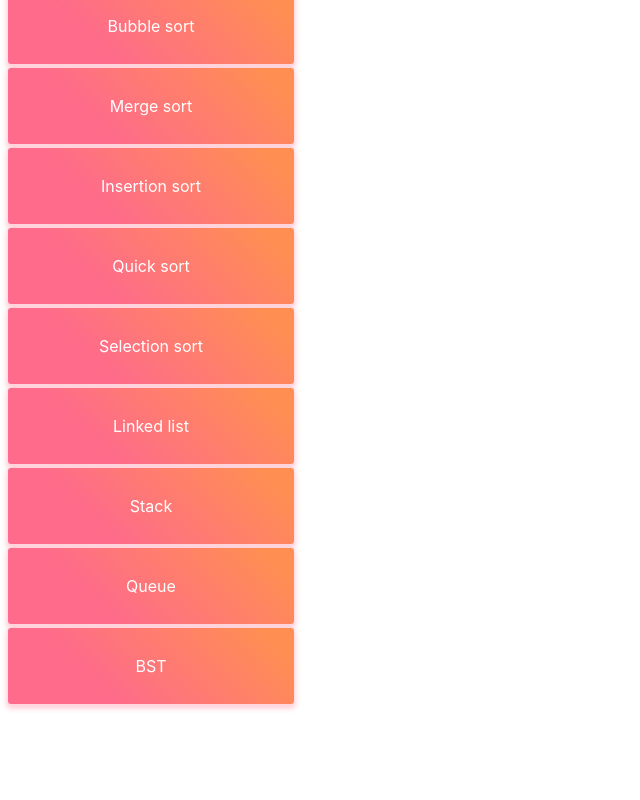
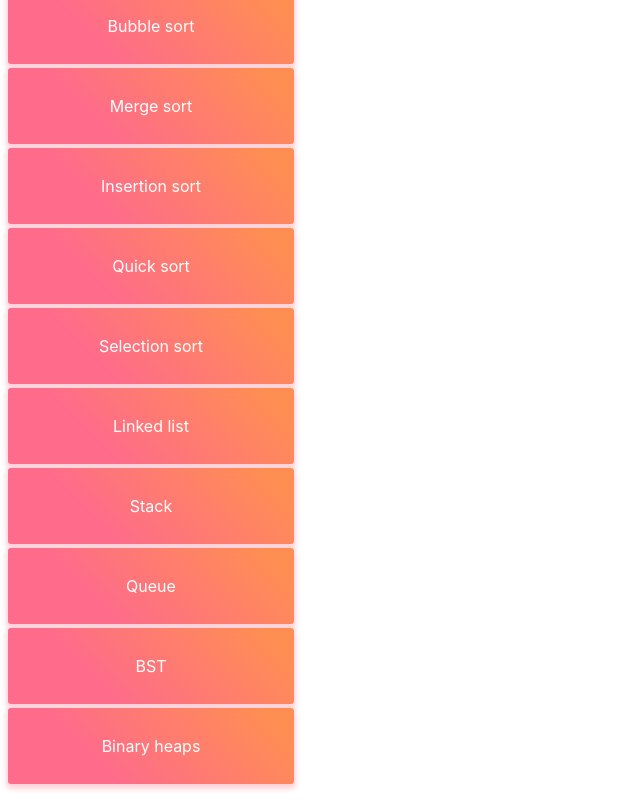
Before and after one commit to TigranVardanyan/Algorithms-and-Data-structures, a React (Create React App) app: page / in a window 1280 px wide. Shown: the part 240-1040 px from the top of the page, without its empty margins (0-640 px from the left). Before the commit the page ends 960 px from the top, so only its background shows below. Built offline with nearby package versions, Linux system fonts and the light colour scheme.

Commit message:
Binary heaps

```diff
--- /dev/null
+++ b/src/classes/data-structues/Binary_heaps_DS.js
@@ -0,0 +1,5 @@
+class Binary_heaps_DS {
+
+}
+
+export default Binary_heaps_DS
--- a/src/containers/header-menu/header-menu.tsx
+++ b/src/containers/header-menu/header-menu.tsx
@@ -37,6 +37,8 @@ export default function HeaderMenu() {
             <Link className={classes.linkButton} to="/stack">Stack</Link>
             <Link className={classes.linkButton} to="/queue">Queue</Link>
             <Link className={classes.linkButton} to="/bst">BST</Link>
+            <Link className={classes.linkButton} to="/binary_heaps">Binary heaps</Link>
+
 
         </div>
     );
--- /dev/null
+++ b/src/containers/main-content/data-structures/binary-heaps/binary-heaps.tsx
@@ -0,0 +1,57 @@
+import React, {Dispatch, FC, useState} from 'react';
+// import ReactDOM from "react-dom";
+// import { Button, ButtonGroup } from "@material-ui/core";
+import Binary_heaps_DS from "../../../../classes/data-structues/Binary_heaps_DS";
+
+
+
+// const createLinkedListComponent = (setStatus: Dispatch<React.SetStateAction<boolean>>) => {
+//     const linkedListObject = new LinkedListDS<string>();
+//     const node = <LinkedListComponent object={linkedListObject}/>;
+//     ReactDOM.render(
+//         <React.StrictMode>
+//             {node}
+//         </React.StrictMode>,
+//         document.getElementById('linkedListComponent')
+//     );
+//     setStatus(true);
+// }
+//
+// const unmountLinkedListComponent = (setStatus: Dispatch<React.SetStateAction<boolean>>) => {
+//     ReactDOM.unmountComponentAtNode(document.getElementById('linkedListComponent')!);
+//     setStatus(false);
+// }
+
+const Binary_heaps: FC = () => {
+
+    // const [objectStatus, setObjectStatus] = useState(false);
+
+    let binary_heaps = new Binary_heaps_DS();
+    return (
+        <React.Fragment>
+            <h1> Binary heaps </h1>
+
+
+
+            {/*<ButtonGroup color="primary" aria-label="outlined primary button group">*/}
+            {/*    <Button*/}
+            {/*        color="primary"*/}
+            {/*        onClick={() => { createLinkedListComponent(setObjectStatus) }}>*/}
+            {/*        Create Linked List*/}
+            {/*    </Button>*/}
+            {/*    <Button*/}
+            {/*        color="secondary"*/}
+            {/*        disabled={!objectStatus}*/}
+            {/*        onClick={() => { unmountLinkedListComponent(setObjectStatus) }}*/}
+            {/*    >*/}
+            {/*        Delete Queue*/}
+            {/*    </Button>*/}
+            {/*</ButtonGroup>*/}
+            {/*<br/><br/>*/}
+            {/*<div id={'linkedListComponent'}/>*/}
+        </React.Fragment>
+    );
+}
+
+
+export default Binary_heaps;
--- a/src/containers/main-content/main-content.tsx
+++ b/src/containers/main-content/main-content.tsx
@@ -11,6 +11,7 @@ import MergeSort from "../../containers/main-content/sorting/merge-sort/merge-so
 import InsertionSort from "../../containers/main-content/sorting/insertion-sort/insertion-sort";
 import SelectionSort from "../../containers/main-content/sorting/selection-sort/selection-sort";
 import BST from "./data-structures/bst/bst";
+import Binary_heaps from "./data-structures/binary-heaps/binary-heaps";
 
 const MainContent: FC = () => {
     return (
@@ -43,6 +44,9 @@ const MainContent: FC = () => {
                 <Route path="/bst">
                     <BST />
                 </Route>
+                <Route path="/binary_heaps">
+                    <Binary_heaps />
+                </Route>
                 {/*<Route path="/">*/}
                 {/*    Home page*/}
                 {/*</Route>*/}
```
